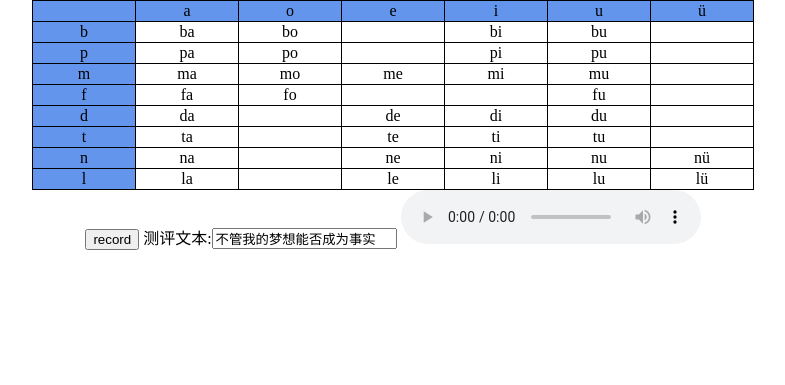
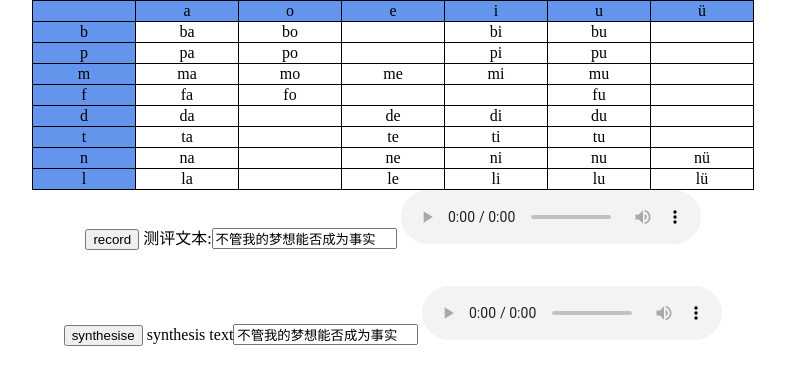
Before and after one commit to tallsong/voice, a Django app: page / in a window 1280 px wide. Shown: the top 385 px of the page, without its empty margins (247-1032 px from the left). Run offline with Django 3.2, Linux system fonts and the light colour scheme; some libraries are stand-ins or nearby versions.

Commit message:
combine two funcation in a single file

```diff
--- a/static/recorder.js
+++ b/static/recorder.js
@@ -111,3 +111,53 @@ Array.from(td).forEach(function (element) {
 
   });
 });
+
+
+
+const recordBtn_synthesis = document.querySelector(".record_btn_synthesis");
+const player_synthesis = document.querySelector(".audio-player_synthesis");
+
+function download_synthesis(text,player) {
+  var httpRequest = new XMLHttpRequest();
+  httpRequest.responseType = "blob";
+  httpRequest.open('POST', '/index2');
+  //httpRequest.setRequestHeader("Content-type",'application/octet-stream');
+  var formData = new FormData();
+  formData.append("text", text);
+  httpRequest.send(formData);
+
+  httpRequest.onreadystatechange = function () {//请求后的回调接口，可将请求成功后要执行的程序写在其中
+    if (httpRequest.readyState == 4 && httpRequest.status == 200) {//验证请求是否发送成功
+      var myblob = httpRequest.response;//获取到服务端返回的数据
+      var audioURL = window.URL.createObjectURL(myblob);
+      console.log(audioURL);
+      player.src = audioURL;
+      console.log(myblob);
+      recordBtn_synthesis.textContent = "synthesise";
+
+
+    }
+  };
+}
+//https://www.freesion.com/article/5984902147/
+
+
+
+recordBtn_synthesis.onclick = () => {
+  if (recordBtn_synthesis.textContent === "synthesise") {
+    var evaluate_tex = document.getElementById('evaluate_text_synthesis');
+    console.log(evaluate_tex.value.length)
+    if (evaluate_tex.value.length > 0) {
+      download_synthesis(evaluate_tex.value,player_synthesis);
+    } else {
+      alert("请输入测评文本")
+    }
+    recordBtn_synthesis.textContent = "synthesising";
+    console.log("录音结束");
+
+
+  } else {
+    console.log("不要急慢慢来...");
+  }
+
+};
--- a/templates/index.html
+++ b/templates/index.html
@@ -112,7 +112,17 @@
             <button class="record-btn">record</button>
             测评文本:<input type="text" value="不管我的梦想能否成为事实" id="evaluate_text">
             <audio controls class="audio-player"></audio>
+            <br>
+            <br>
+            <br>
+
+            <button class="record_btn_synthesis" >synthesise</button>
+            synthesis text<input type="text" value="不管我的梦想能否成为事实" id="evaluate_text_synthesis">
+            <audio controls class="audio-player_synthesis"></audio>
         </div>
+
+
+
 
     </div>
 
```
